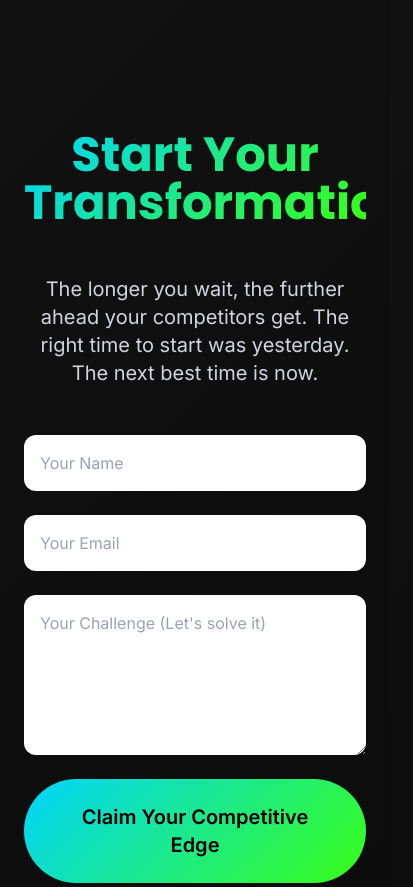
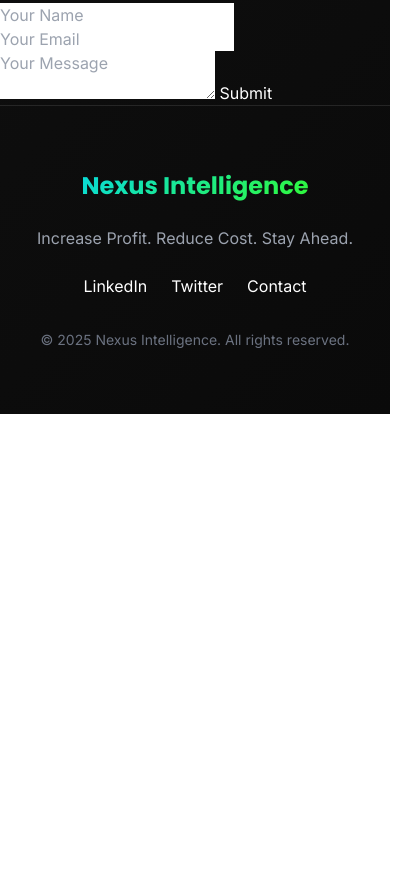
Before and after one commit to makeoptivus-cmd/SEVEEN, a plain HTML site: page index.html in a window 390 px wide. Shown: the part 5876-6763 px from the top of the page, 413 px wide, since content can reach past the window. After the commit the page ends 6290 px from the top, so only its background shows below. Drawn offline with nearby package versions, Linux system fonts and the light colour scheme; a script that the page names is missing.

Commit message:
Update index.html

```diff
--- a/index.html
+++ b/index.html
@@ -120,18 +120,13 @@
   </section>
 
   <!-- Contact Section -->
-  <section id="contact" class="py-32 relative scroll-reveal">
-    <div class="max-w-4xl mx-auto px-6 text-center">
-      <h2 class="text-5xl md:text-6xl font-bold poppins mb-12 gradient-text">Start Your Transformation</h2>
-      <p class="text-xl text-gray-300 mb-12">The longer you wait, the further ahead your competitors get. The right time to start was yesterday. The next best time is now.</p>
-      <form onsubmit="handleSubmit(event)" class="grid gap-6">
-        <input type="text" placeholder="Your Name" required class="input-premium p-4 rounded-xl"/>
-        <input type="email" placeholder="Your Email" required class="input-premium p-4 rounded-xl"/>
-        <textarea placeholder="Your Challenge (Let's solve it)" required class="input-premium p-4 rounded-xl h-40"></textarea>
-        <button type="submit" class="premium-button px-12 py-6 rounded-full text-xl font-semibold text-black">Claim Your Competitive Edge</button>
-      </form>
-    </div>
-  </section>
+<form id="contactForm">
+  <input type="text" placeholder="Your Name" required>
+  <input type="email" placeholder="Your Email" required>
+  <textarea placeholder="Your Message" required></textarea>
+  <button type="submit">Submit</button>
+</form>
+
 
   <!-- Footer -->
   <footer class="py-16 border-t border-white/10 relative">
@@ -146,7 +141,7 @@
       <p class="text-gray-500 text-sm">© 2025 Nexus Intelligence. All rights reserved.</p>
     </div>
   </footer>
-
+<script src="https://cdnjs.cloudflare.com/ajax/libs/firebase/7.14.1-0/firebase.js"></script>
   <script src="script.js"></script>
 </body>
 </html>
```
